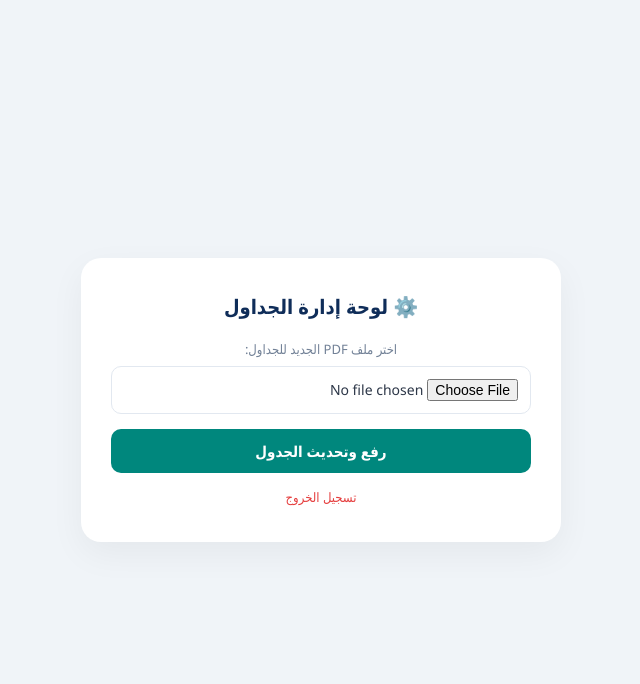
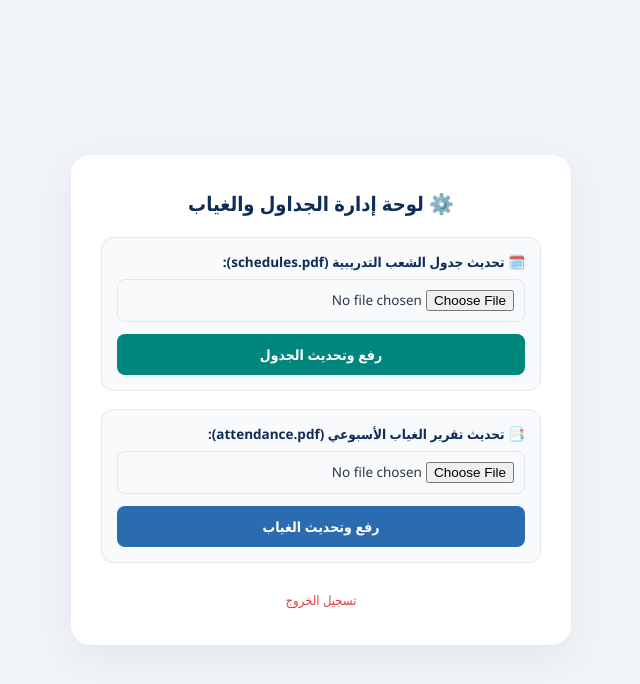
Before and after one commit to tvtcaflaj2030/schedule, a Flask app: page /admin in a window 1280 px wide. Shown: the top 684 px of the page, without its empty margins (319-959 px from the left). Run offline with Flask 3, Linux system fonts and the light colour scheme; the visitor is signed in with stand-in values (Sample User, id 1).

Commit message:
Update admin.html

```diff
--- a/templates/admin.html
+++ b/templates/admin.html
@@ -3,25 +3,27 @@
 <head>
     <meta charset="UTF-8">
     <meta name="viewport" content="width=device-width, initial-scale=1.0">
-    <title>لوحة التحكم - معهد الأفلاج</title>
+    <title>لوحة الإدارة - معهد الأفلاج</title>
     <style>
         * { box-sizing: border-box; font-family: 'Segoe UI', Tahoma, Geneva, Verdana, sans-serif; margin: 0; padding: 0; }
         body { background-color: #f0f4f8; color: #2d3748; display: flex; justify-content: center; align-items: center; min-height: 100vh; padding: 20px; }
-        .card { background: #ffffff; border-radius: 20px; box-shadow: 0 12px 35px rgba(0, 0, 0, 0.05); width: 100%; max-width: 480px; padding: 35px 30px; text-align: center; }
+        .card { background: #ffffff; border-radius: 20px; box-shadow: 0 12px 35px rgba(0, 0, 0, 0.05); width: 100%; max-width: 500px; padding: 35px 30px; text-align: center; }
         h2 { font-size: 20px; color: #0f2d59; margin-bottom: 20px; }
-        input[type="password"], input[type="file"] { width: 100%; padding: 12px; margin-bottom: 15px; border: 1.5px solid #e2e8f0; border-radius: 10px; font-size: 14px; }
-        button { width: 100%; padding: 12px; background-color: #00877d; color: white; border: none; border-radius: 10px; font-size: 15px; font-weight: bold; cursor: pointer; }
+        .upload-section { background: #f8fafc; border: 1.5px solid #e2e8f0; border-radius: 12px; padding: 15px; margin-bottom: 18px; text-align: right; }
+        .section-label { font-size: 13.5px; font-weight: bold; color: #0f2d59; margin-bottom: 8px; display: block; }
+        input[type="password"], input[type="file"] { width: 100%; padding: 10px; margin-bottom: 12px; border: 1.5px solid #e2e8f0; border-radius: 8px; font-size: 13.5px; }
+        button { width: 100%; padding: 11px; background-color: #00877d; color: white; border: none; border-radius: 8px; font-size: 14px; font-weight: bold; cursor: pointer; }
         button:hover { background-color: #006e66; }
         .msg { padding: 10px; border-radius: 8px; margin-bottom: 15px; font-size: 13.5px; }
         .msg-error { background: #fed7d7; color: #9b2c2c; }
         .msg-success { background: #c6f6d5; color: #22543d; }
-        .logout-link { display: inline-block; margin-top: 15px; font-size: 13px; color: #e53e3e; text-decoration: none; }
+        .logout-link { display: inline-block; margin-top: 10px; font-size: 13px; color: #e53e3e; text-decoration: none; }
     </style>
 </head>
 <body>
 
 <div class="card">
-    <h2>⚙️ لوحة إدارة الجداول</h2>
+    <h2>⚙️ لوحة إدارة الجداول والغياب</h2>
 
     {% if msg %}
         <div class="msg msg-{{ msg_type }}">{{ msg }}</div>
@@ -34,12 +36,26 @@
             <button type="submit">دخول</button>
         </form>
     {% else %}
-        <form method="POST" enctype="multipart/form-data">
-            <input type="hidden" name="action" value="upload">
-            <label style="display:block; margin-bottom: 8px; font-size: 13px; color: #718096;">اختر ملف PDF الجديد للجداول:</label>
-            <input type="file" name="pdf_file" accept=".pdf" required>
-            <button type="submit">رفع وتحديث الجدول</button>
-        </form>
+        <!-- رفع ملف الجداول -->
+        <div class="upload-section">
+            <span class="section-label">🗓️ تحديث جدول الشعب التدريبية (schedules.pdf):</span>
+            <form method="POST" enctype="multipart/form-data">
+                <input type="hidden" name="action" value="upload_schedule">
+                <input type="file" name="schedule_file" accept=".pdf" required>
+                <button type="submit">رفع وتحديث الجدول</button>
+            </form>
+        </div>
+
+        <!-- رفع ملف الغياب -->
+        <div class="upload-section">
+            <span class="section-label">📑 تحديث تقرير الغياب الأسبوعي (attendance.pdf):</span>
+            <form method="POST" enctype="multipart/form-data">
+                <input type="hidden" name="action" value="upload_attendance">
+                <input type="file" name="attendance_file" accept=".pdf" required>
+                <button type="submit" style="background-color: #2b6cb0;">رفع وتحديث الغياب</button>
+            </form>
+        </div>
+
         <a href="/admin/logout" class="logout-link">تسجيل الخروج</a>
     {% endif %}
 </div>
```
